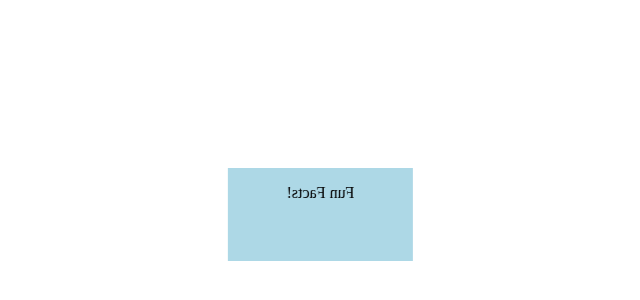
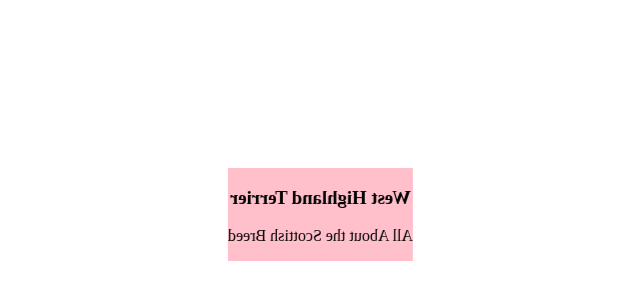
Before and after one commit to IDMX225/css-card-flip-paigecornell, an Eleventy site: page src/index.html in a window 1280 px wide. Shown: the part 370-670 px from the top of the page, without its empty margins (320-960 px from the left). Built offline with nearby package versions, Linux system fonts and the light colour scheme; Eleventy itself is replaced by a stand-in of ours; files that its build step writes are made by us from their sources.

Commit message:
editing flipped card

```diff
--- a/src/index.html
+++ b/src/index.html
@@ -9,9 +9,6 @@
   </div>
   <h3 class="card-title">West Highland Terrier</h3>
   <p class="card-subtitle">All About the Scottish Breed</p>
-  <div class="card-back">
-  <p class="card-body">Fun Facts!</p>
-  </div>
   </div>
   <script src="js/index.js"></script>
   <link rel="stylesheet" href="/src/sass/pages/card-flip.css">
--- a/src/sass/pages/card-flip.css
+++ b/src/sass/pages/card-flip.css
@@ -16,7 +16,8 @@
   width: 400px;
   }
   .card:hover {
-  transform: rotateY(.5turn);
+  transform: rotateY(.25turn);
+  transition: trnasform 3s;
 
   }
 
@@ -27,25 +28,30 @@
   .card-content {
   text-align: center;
   position: relative;
-  transition: transform;
+  transition: transform 3s;
   background: pink;
-  transform-style: flat;
+  transform-style: preserve-3d;
   }
 
   .card-front {
-  position: absolute;
-  top: 0;
-  bottom: 0;
-  left: 0;
-  right: 0;
-  transform: rotateY (.25turn);
-  background: lightblue;
-  }
-
-  .card-back {
-  position: absolute;
   top: 0;
   bottom: 0;
   left: 0;
   right: 0;
   }
+
+  .card-front{
+  position: absolute;
+  transform: rotateY(.25turn);
+
+
+  }
+
+  .card-back {
+  position: absolute;
+  background-color: lightblue;
+  top: 0;
+  bottom: 0;
+  left: 0;
+  right: 0;
+  }
```
